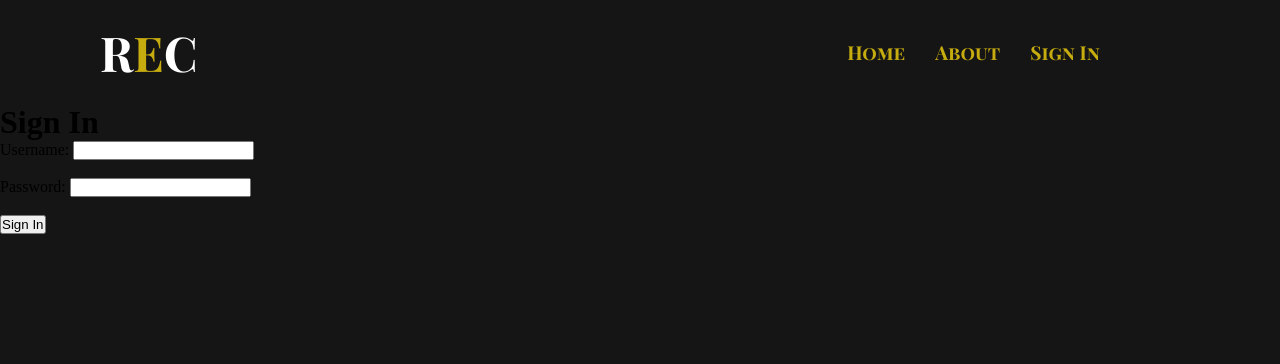
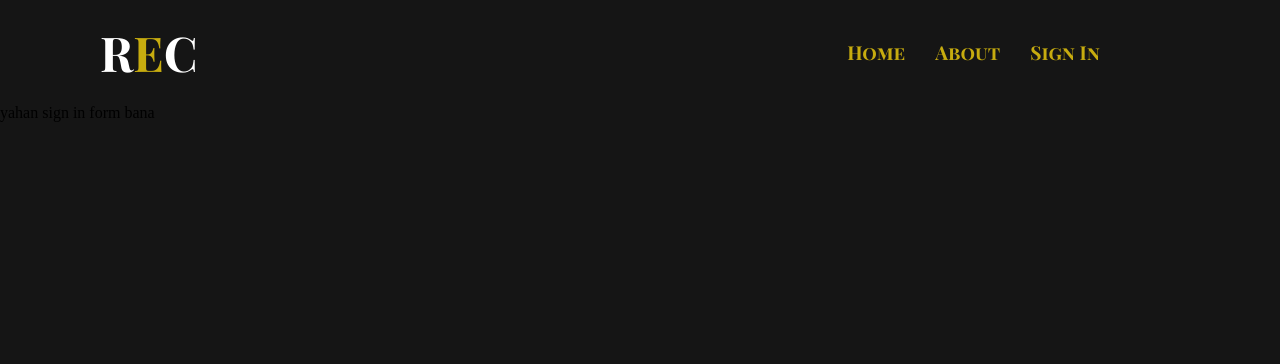
Before and after one commit to Muzeeb-183/College-Project, a Flask app: page /signin in a window 1280 px wide. Shown: the top 364 px of the page. Run offline with Flask 3, Linux system fonts and the light colour scheme.

Commit message:
templates added

```diff
--- a/templates/sign.html
+++ b/templates/sign.html
@@ -3,16 +3,5 @@
 {% block title %}Sign In{% endblock %} <!-- Sets the title for the sign-in page -->
 
 {% block content %}
-    <div class="signin-container">
-        <h1>Sign In</h1>
-        <form action="/signin" method="POST">
-            <label for="username">Username:</label>
-            <input type="text" id="username" name="username" required><br><br>
-
-            <label for="password">Password:</label>
-            <input type="password" id="password" name="password" required><br><br>
-
-            <button type="submit">Sign In</button>
-        </form>
-    </div>
+    yahan sign in form bana
 {% endblock %}
```
